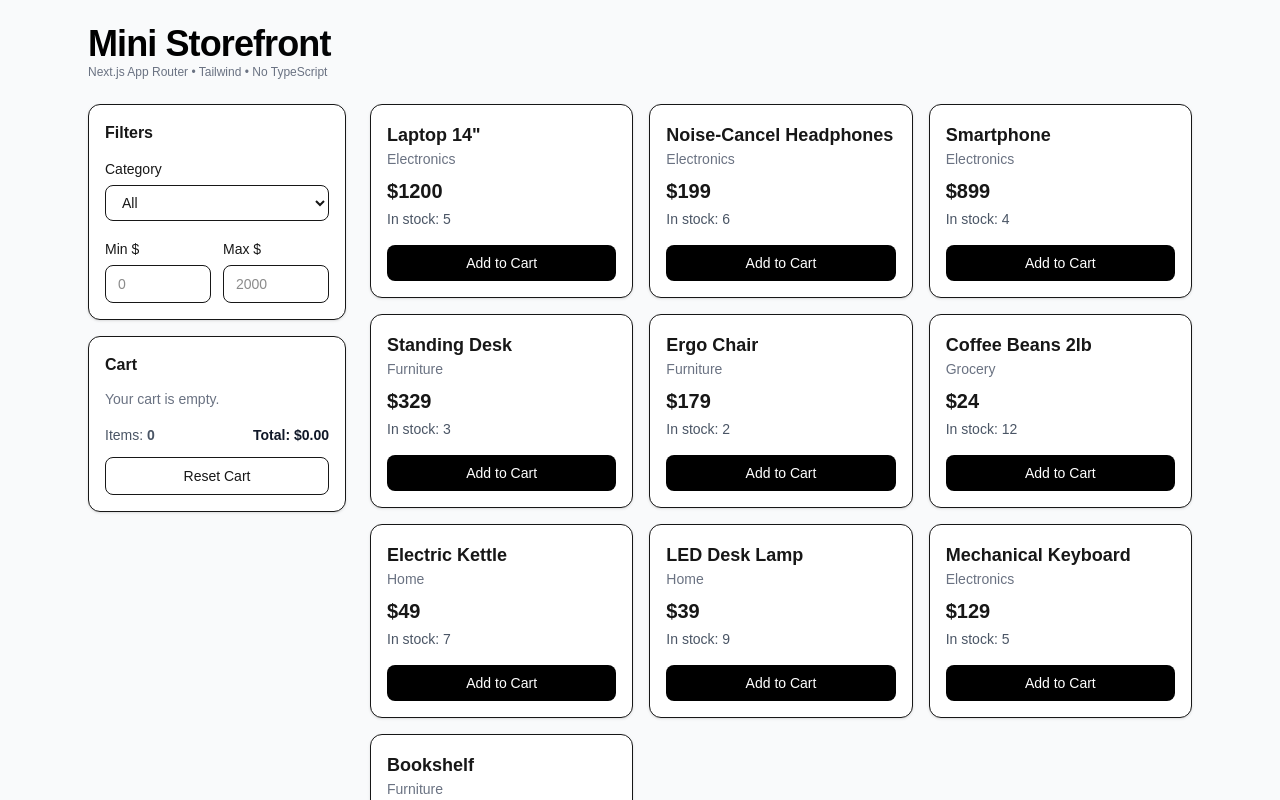
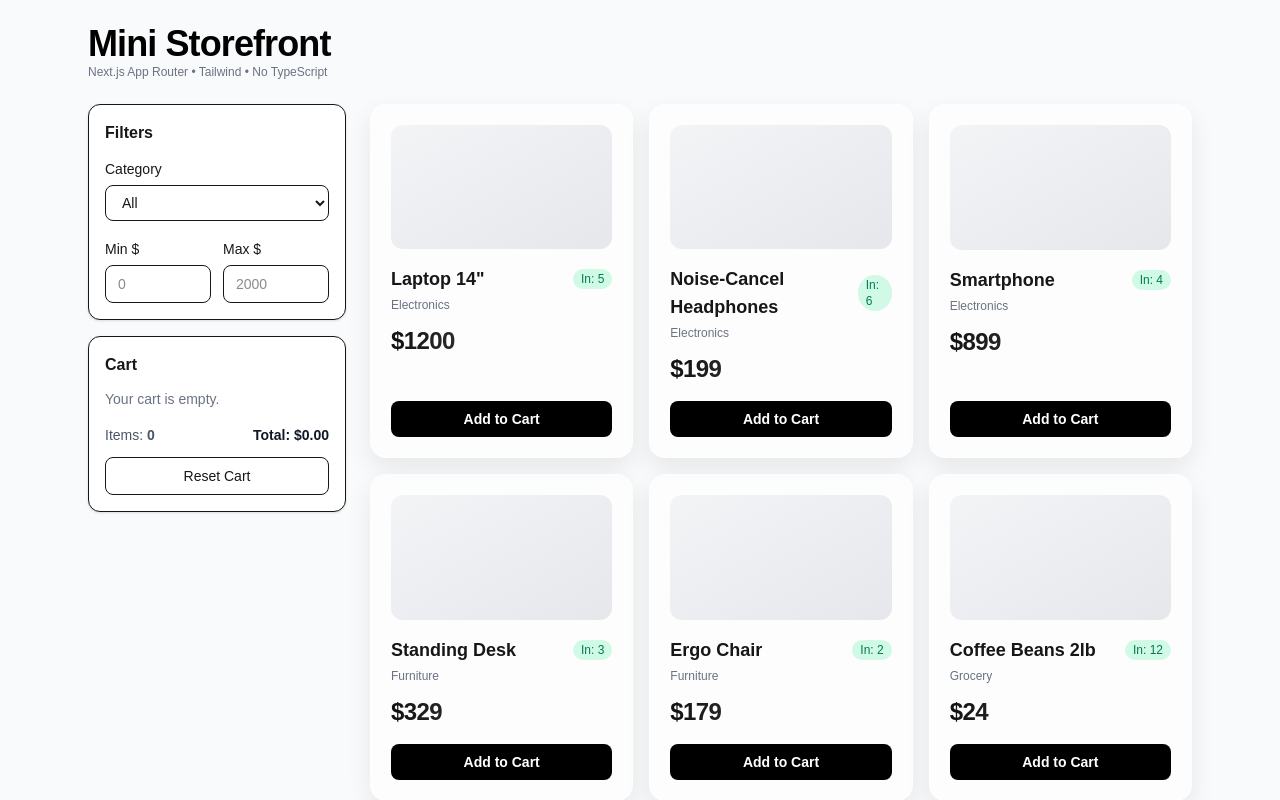
Before and after one commit to finzxs/mini-storefront, a Next.js app: page / in a window 1280 px wide. Shown: the top 800 px of the page. Built offline with nearby package versions, Linux system fonts and the light colour scheme.

Commit message:
better products cards

```diff
--- a/src/app/components/ProductCard.jsx
+++ b/src/app/components/ProductCard.jsx
@@ -4,23 +4,28 @@ export default function ProductCard({ product, onAdd }) {
   const out = product.stock === 0;
 
   return (
-    <div className="h-full rounded-xl border bg-white p-4 shadow-sm flex flex-col">
+    <div className="glass soft-shadow h-full rounded-2xl p-5 flex flex-col">
+      {/* Image placeholder (feel free to swap with real images later) */}
+      <div className="mb-4 aspect-[16/9] w-full overflow-hidden rounded-xl bg-gradient-to-br from-gray-100 to-gray-200" />
+
       <div className="flex-1">
-        <h3 className="text-lg font-semibold">{product.name}</h3>
-        <p className="text-sm text-gray-500">{product.category}</p>
-        <p className="mt-2 text-xl font-bold">${product.price}</p>
-        <p className={`mt-1 text-sm ${out ? 'text-red-600' : 'text-gray-600'}`}>
-          {out ? 'Out of stock' : `In stock: ${product.stock}`}
-        </p>
+        <div className="flex items-center justify-between gap-3">
+          <h3 className="text-lg font-semibold">{product.name}</h3>
+          <span
+            className={`badge ${out ? 'bg-red-100 text-red-700' : 'bg-emerald-100 text-emerald-700'}`}
+          >
+            {out ? 'Out' : `In: ${product.stock}`}
+          </span>
+        </div>
+        <p className="text-xs text-gray-500 mt-1">{product.category}</p>
+        <p className="price mt-3">${product.price}</p>
       </div>
 
       <button
         onClick={onAdd}
         disabled={out}
-        className={`mt-4 w-full rounded-lg px-3 py-2 text-sm font-medium
-          ${out
-            ? 'cursor-not-allowed bg-gray-200 text-gray-500'
-            : 'bg-black text-white hover:bg-gray-800'}
+        className={`btn btn-primary btn-sheen mt-4 w-full
+          ${out ? 'opacity-40 cursor-not-allowed' : ''}
         `}
       >
         {out ? 'Unavailable' : 'Add to Cart'}
```
